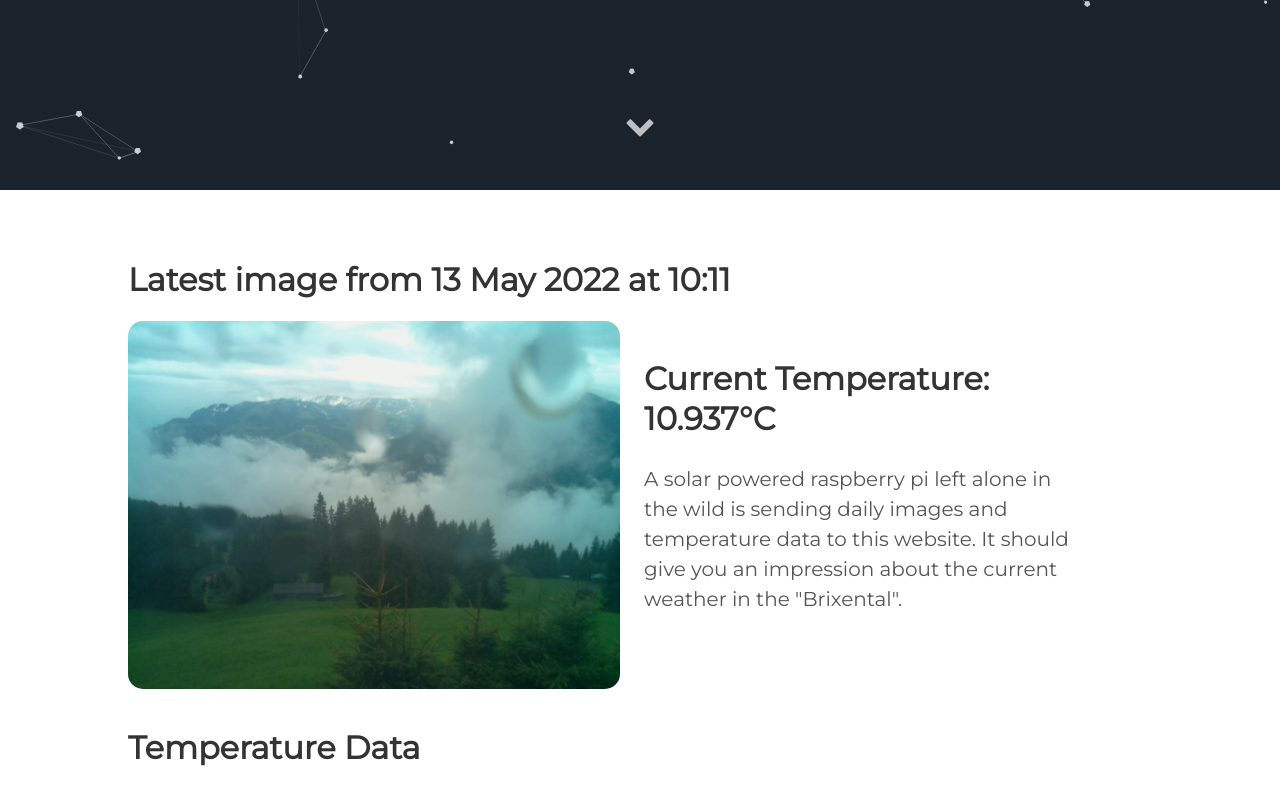
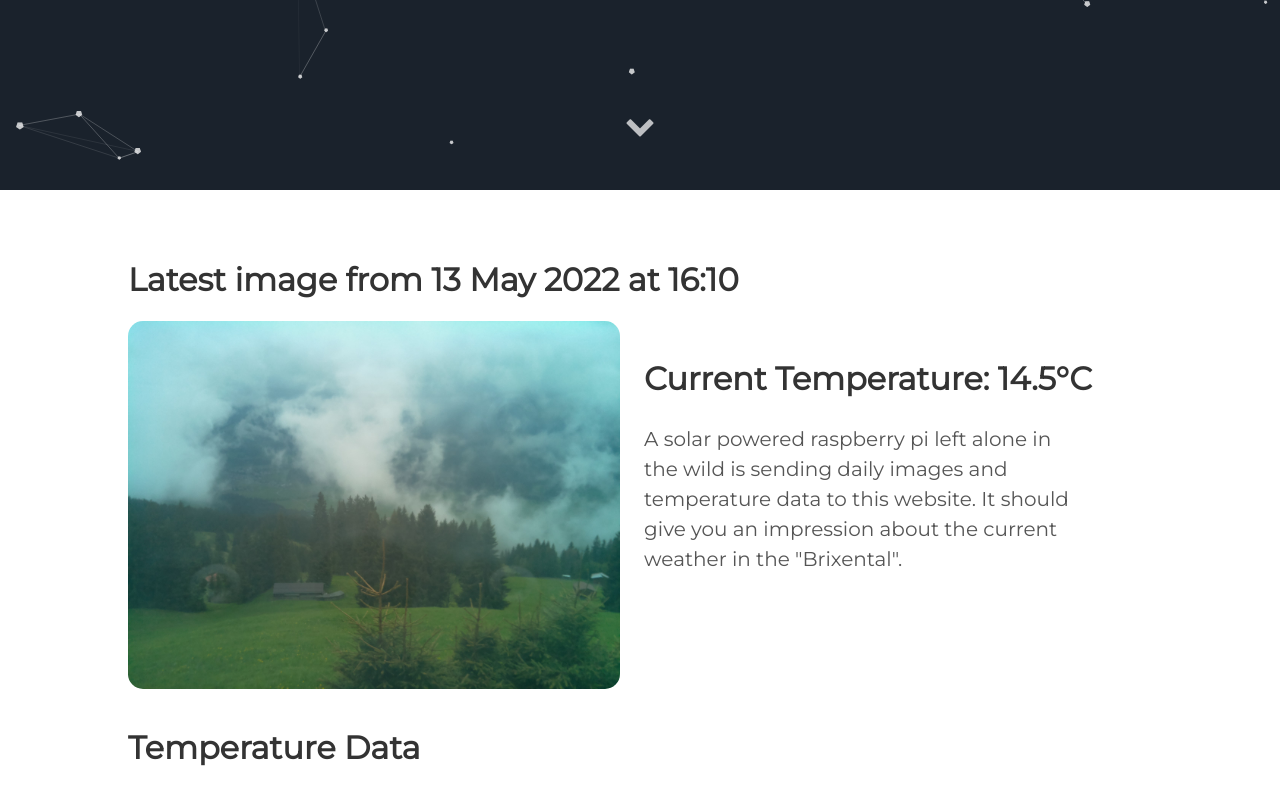
Before and after one commit to vektorious/vektorious.github.io, a Jekyll site: the page built from resources/huette.md, in a window 1280 px wide and 900 px high, scrolled down 710 px. Shown: the top 805 px of the window. Built offline with Jekyll 4.4.1, drawn with Linux system fonts in a browser that asks for light colours.

Commit message:
I'm a bot beep boop

```diff
--- a/resources/huette.md
+++ b/resources/huette.md
@@ -6,13 +6,13 @@ image: '/assets/img/'
 description: 'Live image from the Austrian alps'
 twitter_text: ' '
 ---
-## Latest image from 13 May 2022 at 10:11
+## Latest image from 13 May 2022 at 16:10
 <div class="huette">
   <div class="huette-image">
     <img src="{{ "/assets/img/huette.jpg" | prepend: site.baseurl }}">
   </div>
   <div class="huette-text">
-        <h2>Current Temperature: 10.937°C</h2>
+        <h2>Current Temperature: 14.5°C</h2>
         <p>A solar powered raspberry pi left alone in the wild is sending daily images and temperature data to this website. It should give you an impression about the current weather in the "Brixental".</p>
 
   </div>
```
Also changed, not shown: rpi-script/2022-05-13_160931.txt (renamed from rpi-script/2022-05-13_100932.txt, +5 -5 lines), rpi-script/huette.md (+2 -2 lines), assets/img/huette.jpg, assets/img/temp_plot.png, rpi-script/temp_plot.png, 1 other file.
